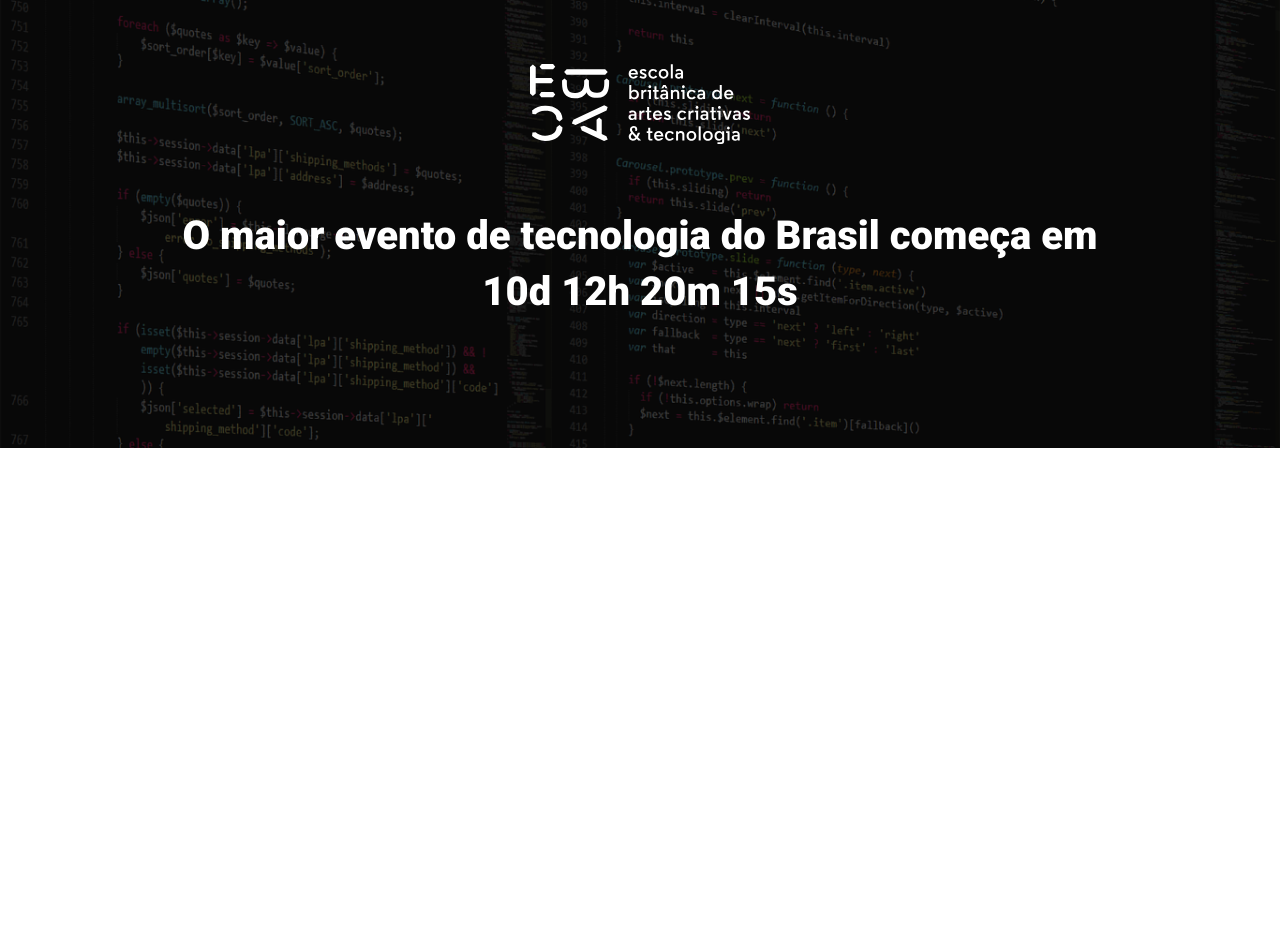
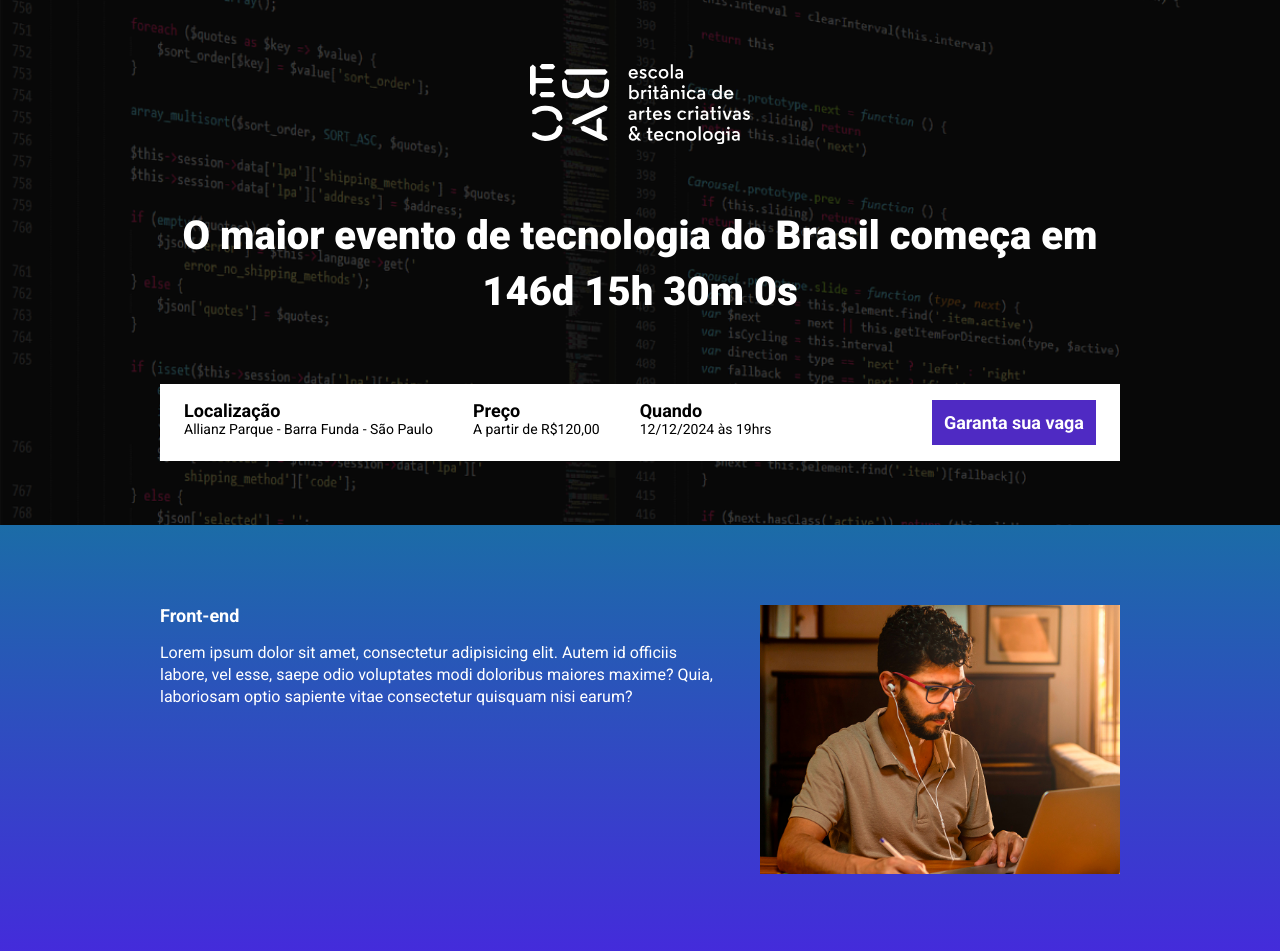
Before and after one commit to PriscillaBarbosa/ebac_tech_talks, a website built with Parcel: page src/index.html in a window 1280 px wide. Shown: the top 951 px of the page. Before the commit the page ends 800 px from the top, so only its background shows below. Built offline with nearby package versions, Linux system fonts and the light colour scheme.

Commit message:
criando a contagem regressiva

```diff
--- a/package.json
+++ b/package.json
@@ -2,9 +2,9 @@
   "name": "ebac_talks",
   "version": "1.0.0",
   "description": "",
-  "main": "index.js",
-  "scripts": {
+    "scripts": {
     "dev": "parcel src/index.html src/styles/main.scss src/scripts/main.js --no-cache",
+    "build": "parcel build src/index.html",
     "test": "echo \"Error: no test specified\" && exit 1"
   },
   "keywords": [],
@@ -12,6 +12,7 @@
   "license": "ISC",
   "devDependencies": {
     "@parcel/transformer-sass": "^2.12.0",
+    "events": "^3.3.0",
     "parcel": "^2.12.0",
     "sharp": "^0.31.3"
   }
--- a/src/index.html
+++ b/src/index.html
@@ -8,18 +8,76 @@
     <link rel="preconnect" href="https://fonts.gstatic.com" crossorigin>
     <link href="https://fonts.googleapis.com/css2?family=Roboto:wght@400;700;900&display=swap" rel="stylesheet">
     <link rel="stylesheet" href="styles/main.scss">
+    <link rel="stylesheet" href="https://unpkg.com/aos@next/dist/aos.css" />
 </head>
 <body>
     <header class="hero">
         <div class="container">
             <img class="hero__logo" src="./images/ebac_logo.svg" alt="EBAC">
             <p class="hero__text">
-                O maior evento de tecnologia do Brasil começa em 10d 12h 20m 15s
+                O maior evento de tecnologia do Brasil começa em <span id="contador"></span>
             </p>
+            <div class="infos-bar">
+                <ul class="infos-bar__infos">
+                    <li class="infos-bar__infos__item">
+                        <b>Localização</b>
+                        Allianz Parque - Barra Funda - São Paulo
+                    </li>
+                    <li class="infos-bar__infos__item">
+                        <b>Preço</b>
+                        A partir de R$120,00
+                    </li>
+                    <li class="infos-bar__infos__item">
+                        <b>Quando</b>
+                        12/12/2024 às 19hrs
+                    </li>
+                </ul>
+                <a href="#" class="button button--primary">Garanta sua vaga</a>
+            </div>
         </div>
     </header>
 
+    <section class="event event--frontend">
+        <div class="container" data-aos="fade-right">
+            <div class="event__details">
+                <h2 class="event__details__title">Front-end</h2>
+                <p class="event__details__description">Lorem ipsum dolor sit amet, consectetur adipisicing elit. Autem id officiis labore, vel esse, saepe odio voluptates modi doloribus maiores maxime? Quia, laboriosam optio sapiente vitae consectetur quisquam nisi earum?</p>
+            </div>
+            <img class="event__image" src="./images/frontend.png" alt="Front-end">
+        </div>
+    </section>
 
+    <section class="event event--ui-ux event--image-left">
+        <div class="container" data-aos="fade-left">
+            <div class="event__details">
+                <h2 class="event__details__title">UI/UX</h2>
+                <p class="event__details__description">Lorem ipsum dolor sit amet, consectetur adipisicing elit. Autem id officiis labore, vel esse, saepe odio voluptates modi doloribus maiores maxime? Quia, laboriosam optio sapiente vitae consectetur quisquam nisi earum?</p>
+            </div>
+            <img class="event__image" src="./images/ui-ux.png" alt="UI/UX">
+        </div>
+    </section>
+
+    <section class="event event--data-science">
+        <div class="container" data-aos="fade-right">
+            <div class="event__details">
+                <h2 class="event__details__title">Data Science</h2>
+                <p class="event__details__description">Lorem ipsum dolor sit amet, consectetur adipisicing elit. Autem id officiis labore, vel esse, saepe odio voluptates modi doloribus maiores maxime? Quia, laboriosam optio sapiente vitae consectetur quisquam nisi earum?</p>
+            </div>
+            <img class="event__image" src="./images/data.png" alt="Data Science">
+        </div>
+    </section>
+
+    <section class="event event--backend event--image-left">
+        <div class="container" data-aos="fade-left">
+            <div class="event__details">
+                <h2 class="event__details__title">Backend</h2>
+                <p class="event__details__description">Lorem ipsum dolor sit amet, consectetur adipisicing elit. Autem id officiis labore, vel esse, saepe odio voluptates modi doloribus maiores maxime? Quia, laboriosam optio sapiente vitae consectetur quisquam nisi earum?</p>
+            </div>
+            <img class="event__image" src="./images/backend.png" alt="Backend">
+        </div>
+    </section>
+
+    <script src="https://unpkg.com/aos@next/dist/aos.js"></script>
     <script src="scripts/main.js"></script>
 </body>
 </html>
--- a/src/scripts/main.js
+++ b/src/scripts/main.js
@@ -1 +1,32 @@
-console.log("Olá mundo");
+AOS.init();
+
+const dataDoEvento = new Date("Dec 12, 2024 19:00:00");
+const timeStampDoEvento = dataDoEvento.getTime();
+
+const contaAsHoras = setInterval(function() {
+    const agora = new Date();
+    const timeStampAtual = agora.getTime();
+
+    const distanciaAteOEvento = timeStampDoEvento - timeStampAtual;
+
+    const diaEmMs = 1000 * 60 * 60 * 24;
+    const horaEmMs = 1000 * 60 * 60;
+    const minutoEmMs = 1000 * 60;
+
+    const diasAteOEvento = Math.floor(distanciaAteOEvento / diaEmMs);
+    const horasAteOEvento = Math.floor((distanciaAteOEvento % diaEmMs) / horaEmMs);
+    const minutosAteOEvento = Math.floor((distanciaAteOEvento % horaEmMs) / minutoEmMs);
+    const segundosAteOEvento = Math.floor((distanciaAteOEvento % minutoEmMs) / 1000);
+
+    console.log(diasAteOEvento);
+    console.log(horasAteOEvento);
+    console.log(minutosAteOEvento);
+    console.log(segundosAteOEvento);
+
+    document.getElementById('contador').innerHTML = `${diasAteOEvento}d ${horasAteOEvento}h ${minutosAteOEvento}m ${segundosAteOEvento}s`;
+
+    if(distanciaAteOEvento < 0) {
+        clearInterval(contaAsHoras);
+        document.getElementById('contador').innerHTML = 'Evento já ocorreu'
+    }
+}, 1000);
--- /dev/null
+++ b/src/styles/_events.scss
@@ -0,0 +1,68 @@
+@use 'variables';
+
+.event {
+
+    padding: 80px 0;
+
+
+    &--frontend {
+        background-image: linear-gradient(variables.$blue1, variables.$blue2);
+    }
+
+    &--ui-ux {
+        background-image: linear-gradient(variables.$blue2, variables.$pink);
+    }
+
+    &--data-science {
+        background-image: linear-gradient(variables.$pink, variables.$yellow);
+    }
+
+    &--backend {
+        background-image: linear-gradient(variables.$yellow, variables.$pink);
+    }
+
+    &--image-left {
+        .container {
+            flex-direction: row-reverse; //para inverter a posição de texto e imagem
+        }
+    }
+
+
+    .container {
+        display: flex;
+        gap: 40px; //distância entre texto e imagem independente da posição de cada
+    }
+
+    &__image {
+        max-width: 360px;
+    }
+
+    &__details {
+
+
+        &__title {
+            font-size: 18px;
+            font-weight: bold;
+            margin-bottom: 16px;
+        }
+
+        &__description {
+            line-height: 22px;
+        }
+    }
+
+    @media (max-width: 640px) {
+        .container {
+            display: block;
+        }
+
+        &__image {
+            width: 100%;
+        }
+
+        &__details {
+            margin-right: 0;
+            margin-bottom: 16px;
+        }
+    }
+}
--- a/src/styles/_hero.scss
+++ b/src/styles/_hero.scss
@@ -1,3 +1,5 @@
+@use 'variables';
+
 .hero {
     padding-top: 64px;
     padding-bottom: 64px;
@@ -17,7 +19,7 @@
         left: 0;
         width: 100%;
         height: 100%;
-        background-color: #000; //tentar esse efeito no hero do exercicio módulo 21
+        background-color: variables.$secondaryTextColor; //tentar esse efeito no hero do exercicio módulo 21
         content: '';
         opacity: 0.7;
     }
--- /dev/null
+++ b/src/styles/_variables.scss
@@ -0,0 +1,8 @@
+$textColor: #fff;
+$secondaryTextColor: #000;
+
+$blue1: #1B6CA7;
+$blue2: #442BDB;
+$pink: #89223B;
+$yellow: #9C791D;
+$purple: #4F2AC3;
--- /dev/null
+++ b/src/styles/components/_buttons.scss
@@ -0,0 +1,26 @@
+@use '../variables';
+
+.button {
+    padding: 12px;
+    font-size: 18px;
+    font-weight: bold;
+    text-decoration: none;
+    text-align: center;
+    white-space: nowrap; //para que o texto do botão não quebre
+
+    &--primary {
+        color: variables.$textColor;
+        background-color: variables.$purple;
+    }
+
+    @media (max-width: 640px) {
+        display: flex;
+        width: 100%; //para que um item ocupe uma linha
+        align-items:center;
+    }
+
+    @media (max-width: 1024px) {
+        display: flex;
+        align-items: center;
+    }
+}
--- /dev/null
+++ b/src/styles/components/_infos_bar.scss
@@ -0,0 +1,43 @@
+@use '../variables';
+
+.infos-bar {
+    padding: 16px 24px;
+    background-color: variables.$textColor;
+    display: flex;
+    justify-content: space-between;
+
+    &__infos {
+        display:flex;
+        gap: 40px;
+
+        &__item {
+            font-size: 14px;
+            color: variables.$secondaryTextColor;
+
+            b {
+                color: variables.$secondaryTextColor;
+                font-size: 18px;
+                display: block; //para ter a quebra de linha
+            }
+        }
+    }
+
+    //responsividade cel
+    @media (max-width: 640px){
+        display: block;
+
+        &__infos {
+            display: block;
+
+            &__item {
+                margin-bottom: 24px;
+            }
+        }
+    }
+
+    @media (max-width: 1024px) {
+        &__infos {
+            gap: 16px;
+        }
+    }
+}
--- a/src/styles/main.scss
+++ b/src/styles/main.scss
@@ -1,11 +1,16 @@
 @use 'hero';
+@use './components/infos_bar';
+@use './components/buttons';
+@use 'events';
+@use 'variables';
 
 * {
     margin: 0;
     padding: 0;
     box-sizing: border-box;
     font-family: Roboto, sans-serif;
-    color: #fff;
+    color: variables.$textColor;
+    list-style: none;
 }
 
 .container {
```
Also changed, not shown: 1 other file.
